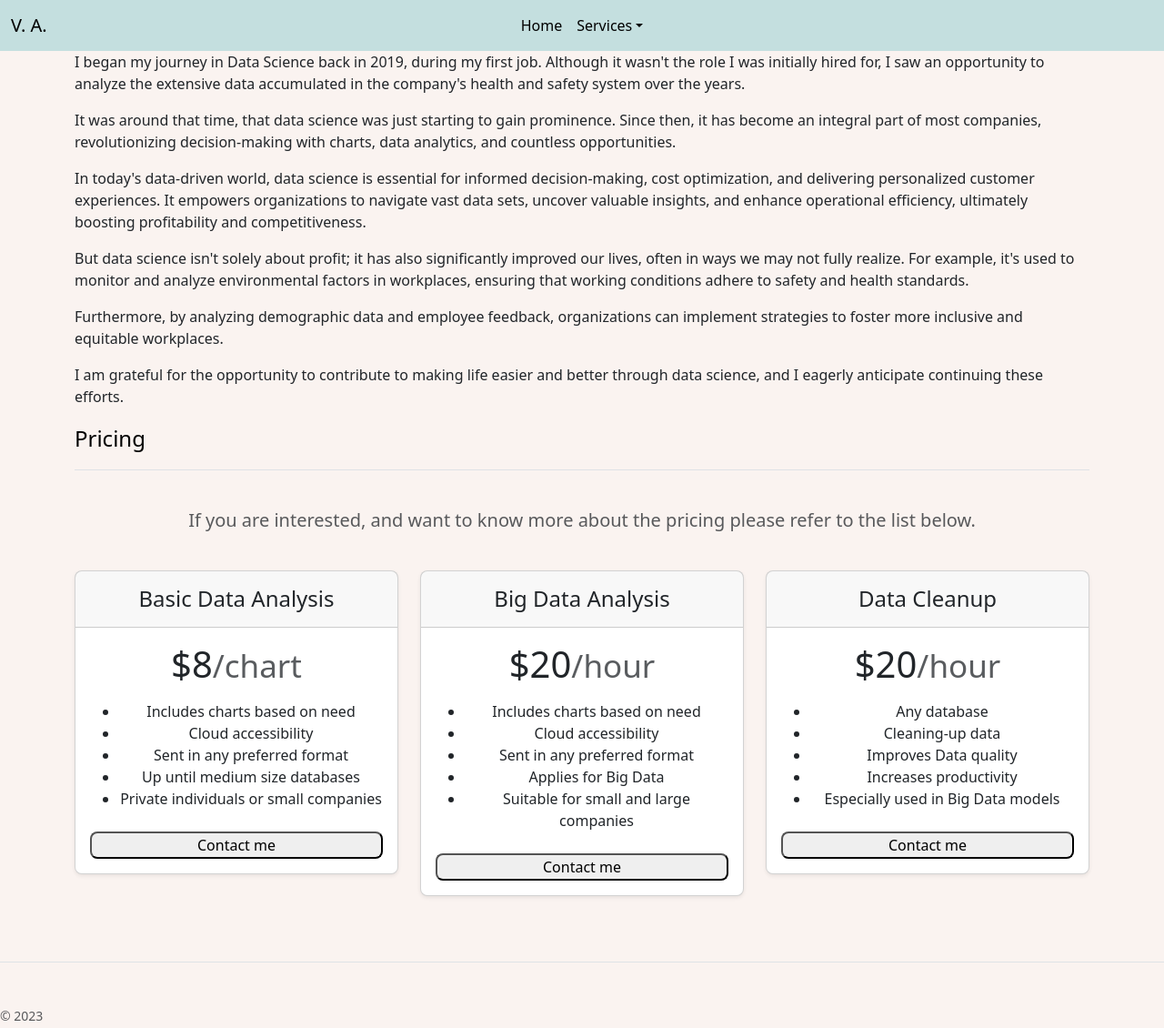
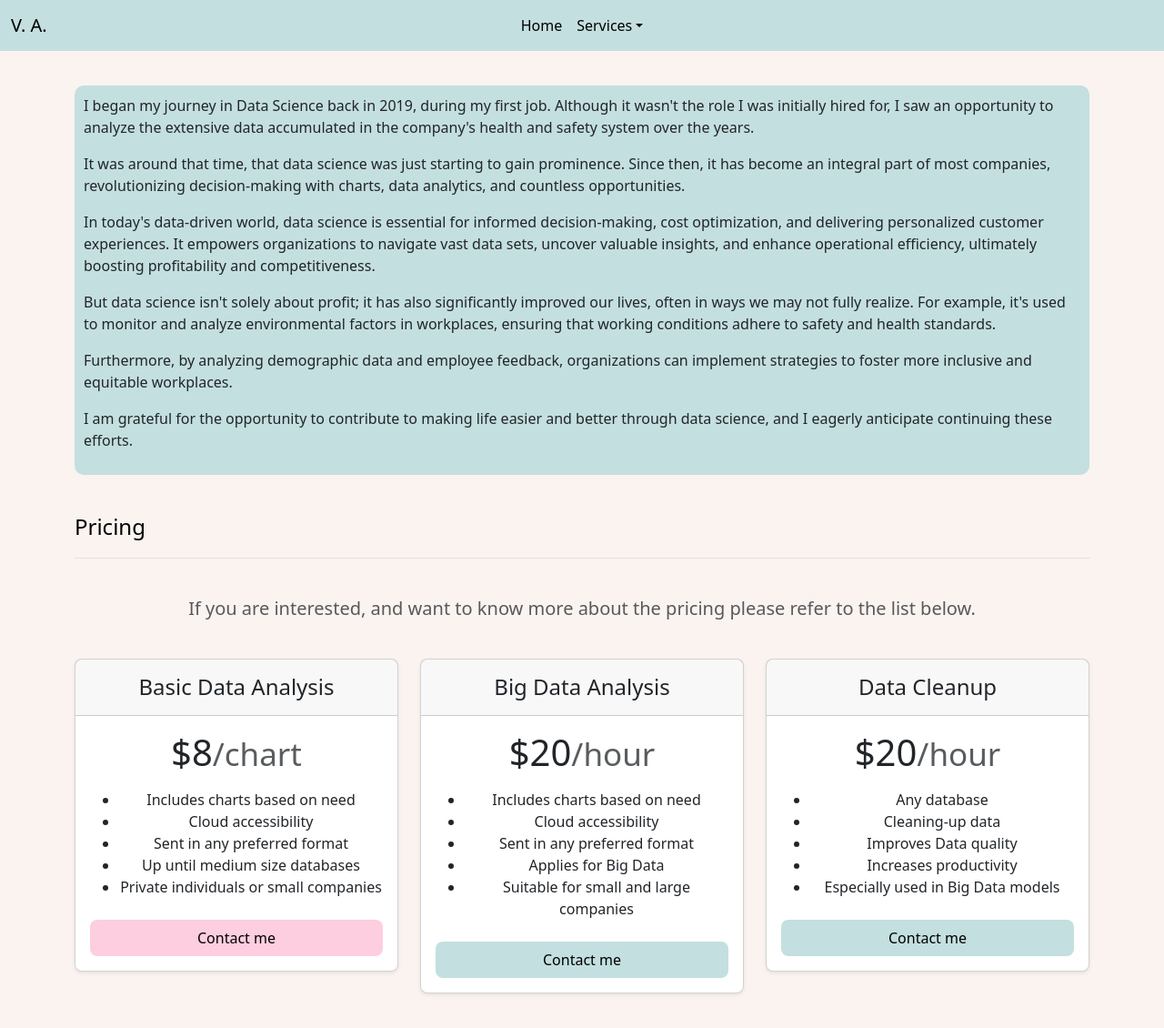
Before and after one commit to VirickeMiric/mainpage, a plain HTML site: page datascience.html in a window 1280 px wide. Shown: the top 1130 px of the page at 91% size. Drawn offline with nearby package versions, Linux system fonts and the light colour scheme.

Commit message:
Add files via upload
CSS file, shouldupdate the appearance of the datascience.html page.

```diff
--- a/style.css
+++ b/style.css
@@ -20,6 +20,27 @@ a:visited {
 body{
     background-color: #FAF3F0;
 }
-.card {
-    min-height: 200px;
+.btn-chart{
+    background-color: #FDCEDF;
 }
+button{
+    padding: 0.5rem 1rem;
+    font-size: 1.25rem;
+    line-height: 1.5;
+    border: none;
+    background: none;
+    font-size: large;
+}
+.btn-hour{
+    background-color: #C4DFDF;
+}
+.text{
+    padding: 3%;
+    display: flex;
+    flex-direction: column;
+}
+.paragraph{
+    background-color: #C4DFDF;
+    padding: 10px;
+    border-radius: 10px;
+}
```
